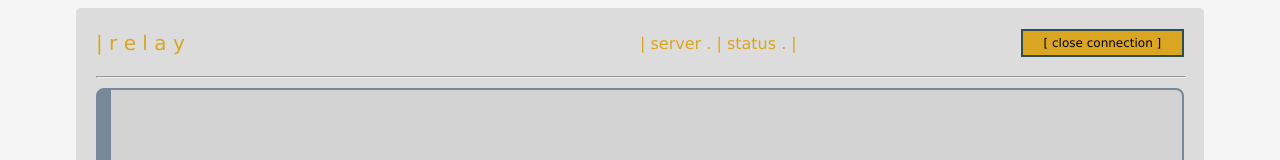
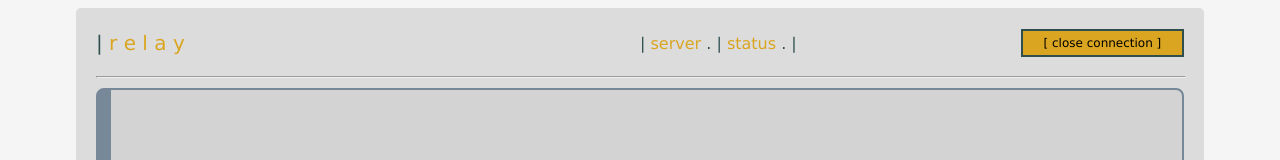
Before and after one commit to davisvansant/relay, a Vue app in the folder frontend/: page / in a window 1280 px wide. Shown: the top 160 px of the page. Built offline with nearby package versions, Linux system fonts and the light colour scheme.

Commit message:
add initial accent class

```diff
--- a/frontend/src/App.vue
+++ b/frontend/src/App.vue
@@ -3,19 +3,19 @@
     <div id="console" class="console">
       <div id="nav" class="nav">
         <span id="title" class="title">
-          <span> | </span>
+          <span class="accent"> | </span>
           r e l a y
         </span>
           <span id="url" class="url">
-            <span>|</span>
+            <span class="accent">|</span>
             server
-            <span>.</span>
+            <span class="accent">.</span>
             {{ url }}
-            <span>|</span>
+            <span class="accent">|</span>
             status
-            <span>.</span>
+            <span class="accent">.</span>
             {{ ready_state }}
-            <span>|</span>
+            <span class="accent">|</span>
           </span>
         <button class="close_connection_button">
           [ close connection ]
@@ -66,6 +66,9 @@ export default defineComponent({
   }
   .fade-enter-active {
     transition: opacity 2.5s ease;
+  }
+  .accent {
+    color: darkslategray;
   }
   body {
     background: whitesmoke;
```
